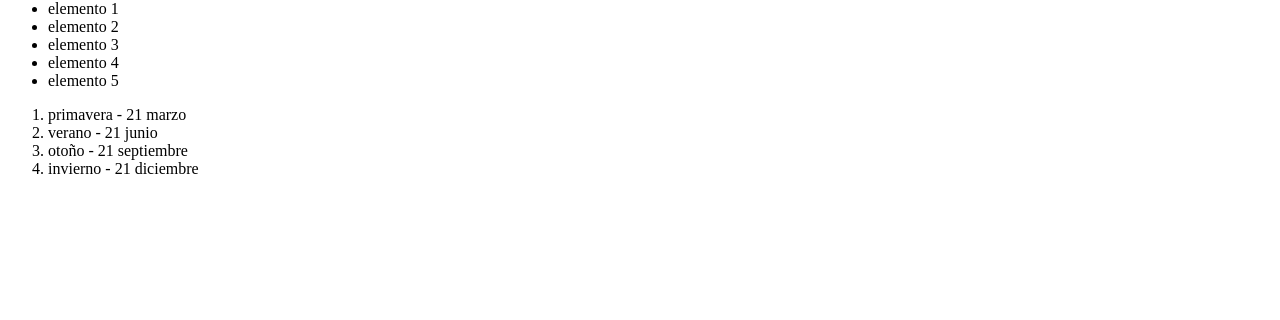
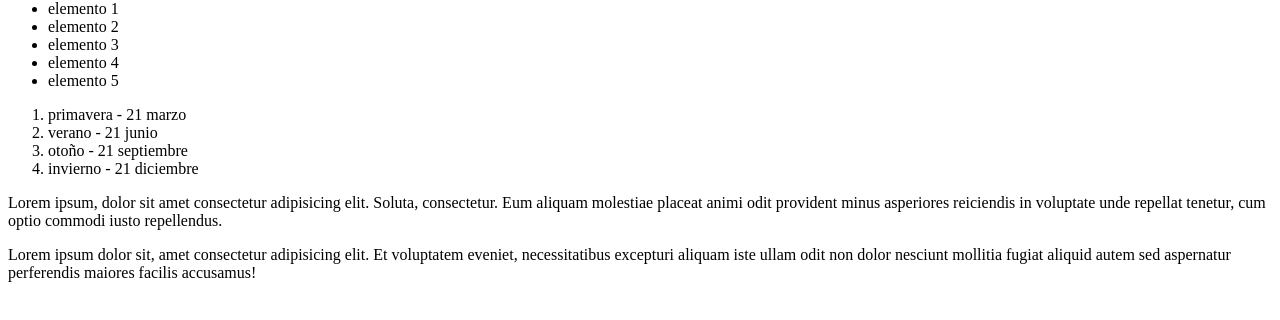
Before and after one commit to CARLOS-ORTIZ-2099/git-comands, a plain HTML site: page index.html in a window 1280 px wide. Shown: the part 138-458 px from the top of the page. Drawn offline with Linux system fonts and the light colour scheme; a script that the page names is missing.

Commit message:
agregando 2 parrafos

```diff
--- a/index.html
+++ b/index.html
@@ -24,6 +24,10 @@
         <li>otoño - 21 septiembre</li>
         <li>invierno - 21 diciembre</li>
     </ol>
+    <p>Lorem ipsum, dolor sit amet consectetur adipisicing elit. Soluta, consectetur. Eum aliquam molestiae placeat animi odit provident minus asperiores reiciendis in voluptate unde repellat tenetur, cum optio commodi iusto repellendus.</p>
+    <p>
+        Lorem ipsum dolor sit, amet consectetur adipisicing elit. Et voluptatem eveniet, necessitatibus excepturi aliquam iste ullam odit non dolor nesciunt mollitia fugiat aliquid autem sed aspernatur perferendis maiores facilis accusamus!
+    </p>
 
 
     <script src="index.js"></script>
```
